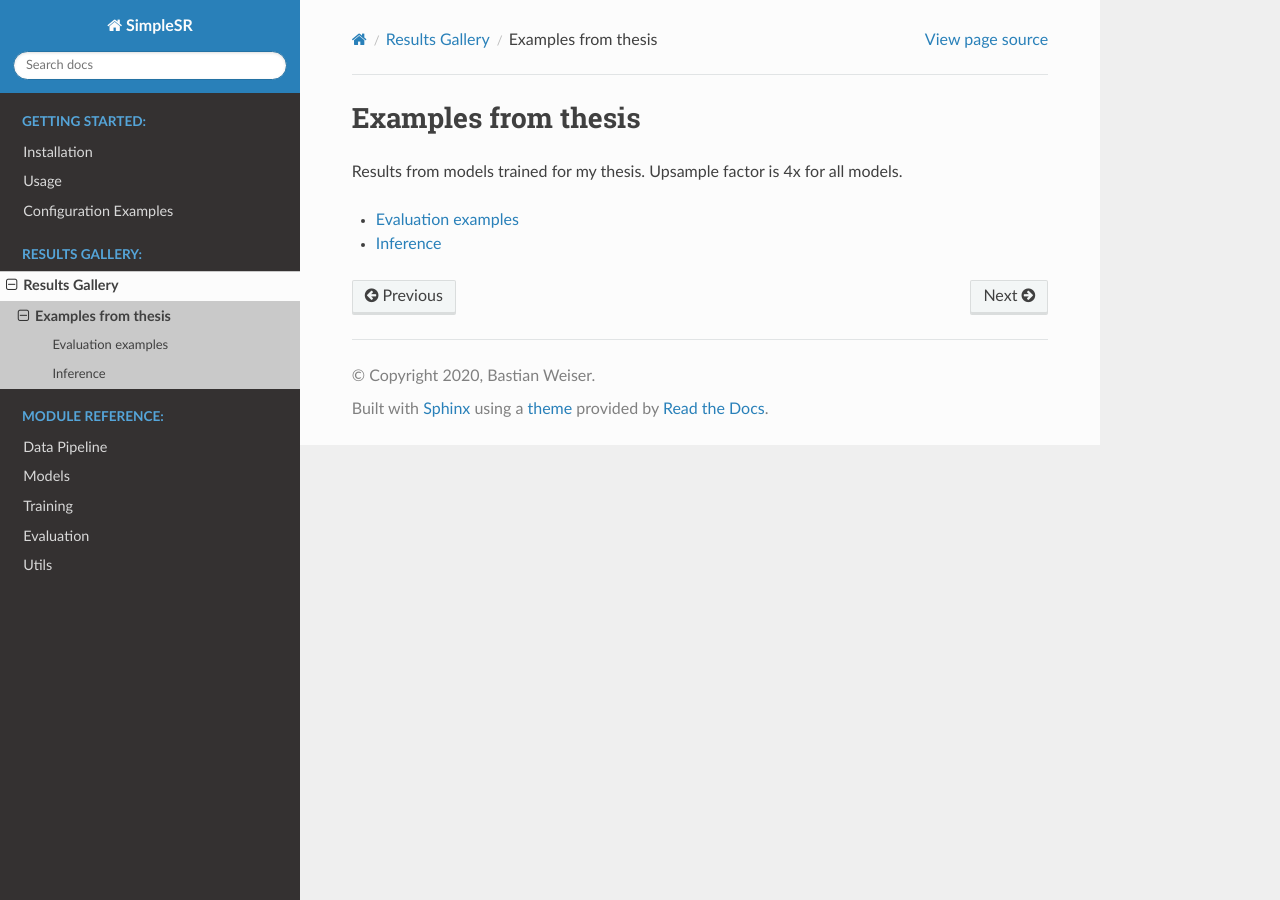
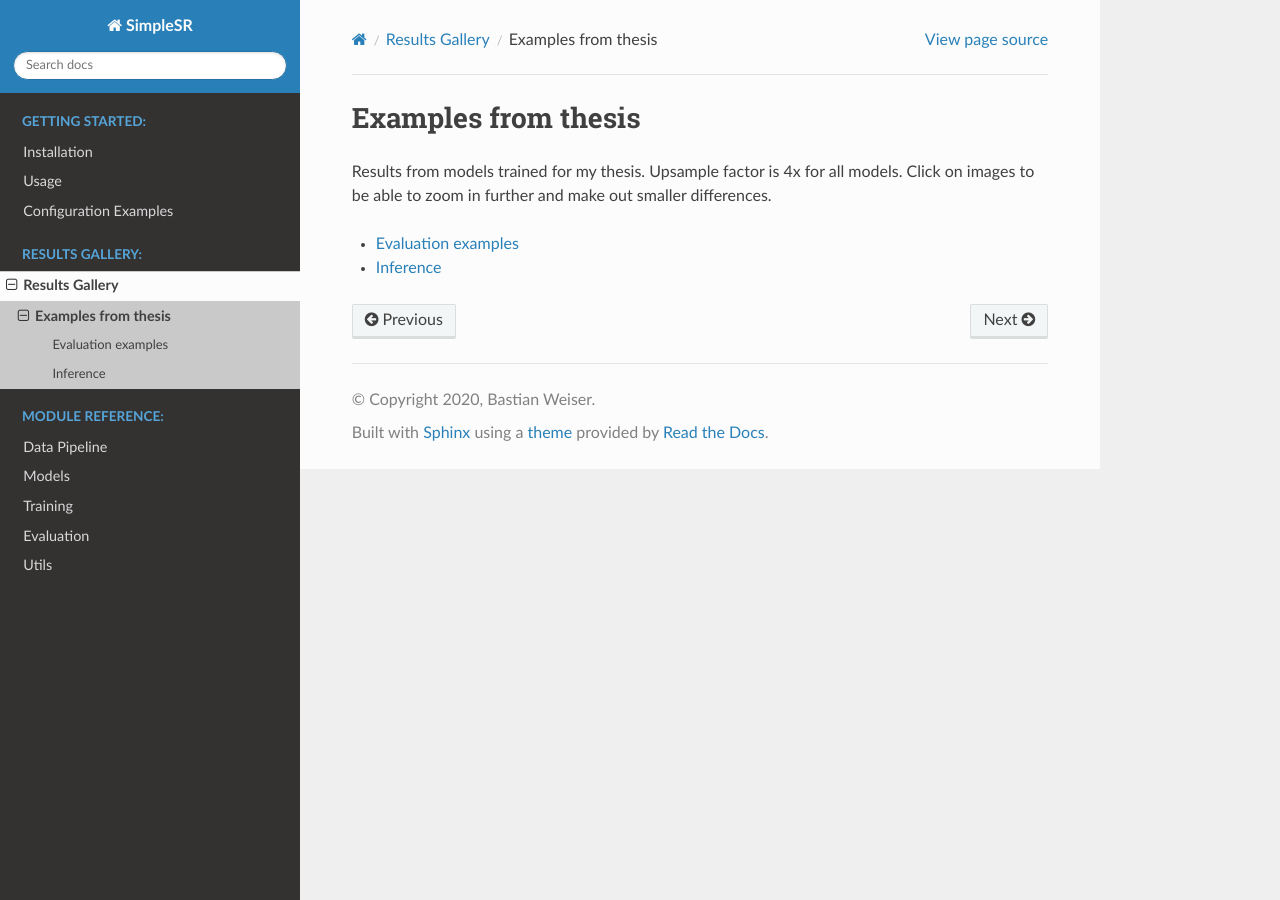
Before and after one commit to bw0248/SimpleSR, a Sphinx documentation site: the page built from docs/src/results/thesis.rst, in a window 1280 px wide. Built offline with Sphinx 7.4.7 and the Read the Docs theme 2.0.0, drawn with Linux system fonts in a browser that asks for light colours.

```diff
--- a/docs/src/results/thesis.rst
+++ b/docs/src/results/thesis.rst
@@ -2,6 +2,7 @@ Examples from thesis
 =====================
 
 Results from models trained for my thesis. Upsample factor is 4x for all models.
+Click on images to be able to zoom in further and make out smaller differences.
 
 .. toctree::
    :maxdepth: 1
```
Also changed, not shown: README.md (+5 -3 lines).
